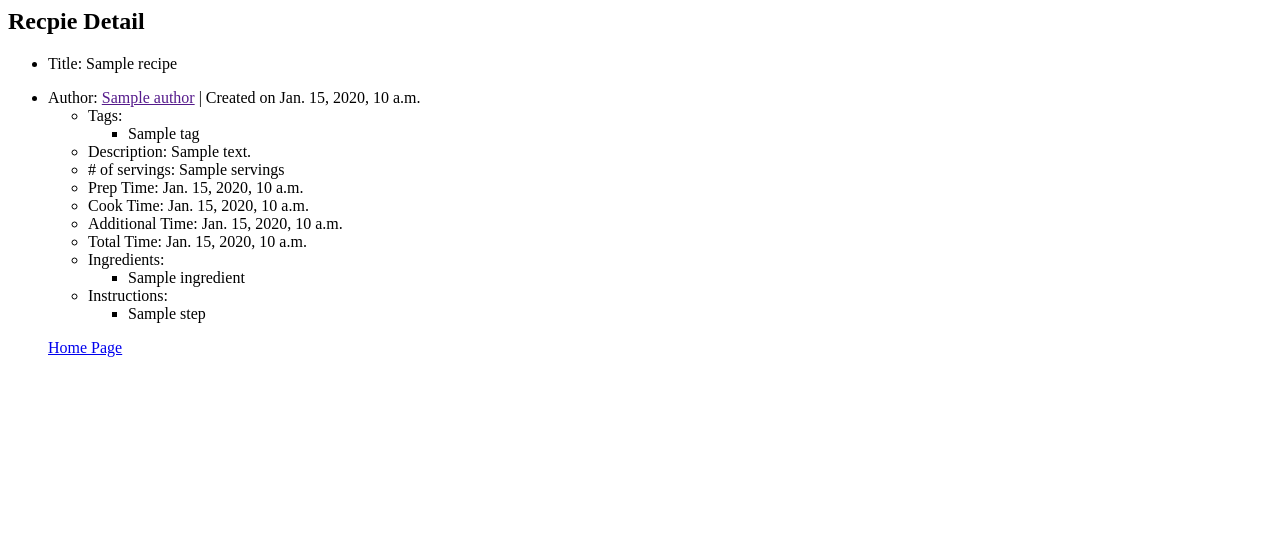
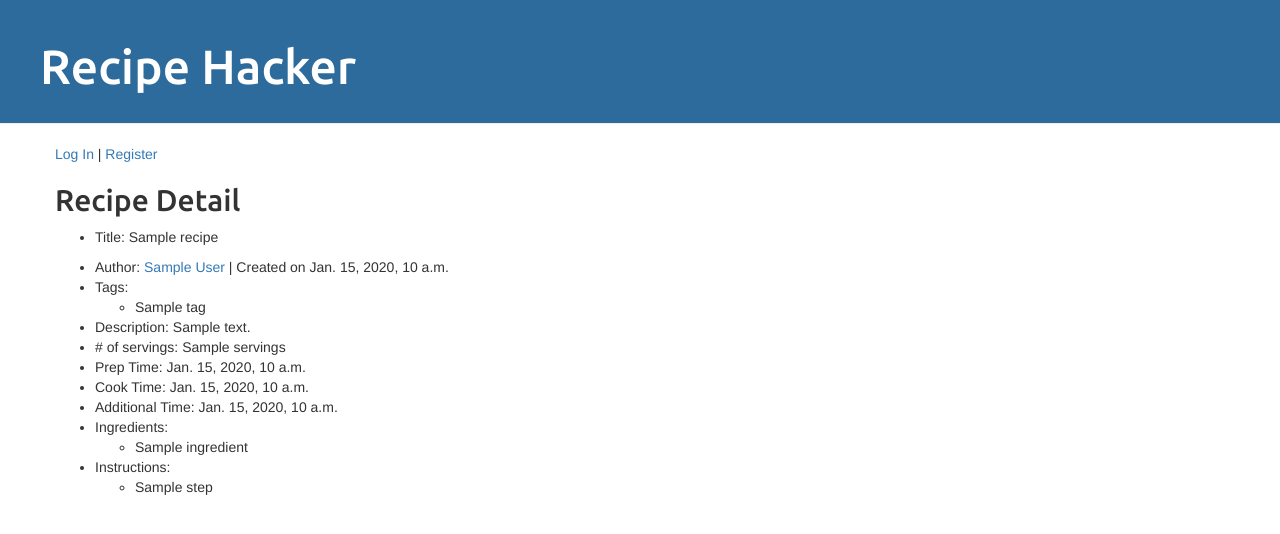
Before and after one commit to techieben/kaseq4-capstone-red, a Django app: template templates/recipe.html in a window 1280 px wide. Shown: the top 534 px of the page. Run offline with Django 3.2, Linux system fonts and the light colour scheme; the template is opened without the code that fills it: most values are stand-ins (such as "Sample title", 1, 10 or a date in 2020); data that the repository does not hold is empty; parts of the project's set-up code (start-up, migrations or seed data) failed here and were passed over; some libraries are stand-ins or nearby versions.

Commit message:
recipe details page working

```diff
--- a/recipe/forms.py
+++ b/recipe/forms.py
@@ -6,5 +6,6 @@ class RecipeForm(forms.ModelForm):
     class Meta:
         model = Recipe
         fields = [
-            'title', 'description', 'servings',
+            'title', 'description', 'tags', 'ingredients', 'instructions',
+            'servings', 'time_prep', 'time_cook', 'time_additional'
         ]
--- a/templates/nav.html
+++ b/templates/nav.html
@@ -8,8 +8,8 @@
 <p>
   <!-- {% if request.path != "/home/" %} <a href="/home">Home</a> | {% endif %} -->
   <a href="/">Notifications {{ request.user.notification_set.count }}</a> |
-  <a href="/">My Profile</a> | <a href="/recipe_add/">Add a Recipe</a> |
-  <a href="/">Favorite Recipes</a> |
+  <a href="/author/{{ request.user.id }}">My Profile</a> |
+  <a href="/recipe_add/">Add a Recipe</a> | <a href="/">Favorite Recipes</a> |
   <a href="/logout/">Log Out</a>
 </p>
 
--- a/templates/recipe.html
+++ b/templates/recipe.html
@@ -1,5 +1,7 @@
-<h2>Recpie Detail</h2>
-{% for recipe in recipes %}
+{% extends 'base.html' %} {% block content %} {% include 'nav.html' %}
+
+<h2>Recipe Detail</h2>
+
 <ul>
   <li>
     Title: {{recipe.title}}
@@ -7,10 +9,9 @@
 </ul>
 <ul>
   <li>
-    Author: <a href="">{{recipe.author.name}}</a> | Created on
+    Author: <a href="">{{recipe.author.display_name}}</a> | Created on
     {{recipe.date_created}}
   </li>
-  <ul>
   <li>
     Tags:
     <ul>
@@ -21,37 +22,28 @@
       {% endfor %}
     </ul>
   </li>
-
   <li>
     Description: {{recipe.description}}
   </li>
-
   <li>
     # of servings: {{recipe.servings}}
   </li>
-
   <li>
     <!-- will set up custom tag to make this easier -->
     <!-- Prep Time:  recipe|related_plain_time recipe.time_prep  -->
     Prep Time: {{recipe.time_prep}}
   </li>
-
   <li>
     <!-- will set up custom tag to make this easier -->
     <!-- Prep Time:  recipe|related_plain_time recipe.time_prep  -->
     Cook Time: {{recipe.time_cook}}
   </li>
-
   <li>
     <!-- will set up custom tag to make this easier -->
     <!-- Prep Time:  recipe|related_plain_time recipe.time_prep  -->
     Additional Time: {{recipe.time_additional}}
   </li>
-
-    <li>
-      Total Time: {{recipe.total_time}}
-    </li>
-
+  <!-- Total Time -->
   <li>
     Ingredients:
     <ul>
@@ -62,7 +54,6 @@
       {% endfor %}
     </ul>
   </li>
-
   <li>
     Instructions:
     <ul>
@@ -74,8 +65,5 @@
     </ul>
   </li>
 </ul>
-  <p>
-    <a href="{% url 'index' %}">Home Page</a>
-  </p>
-</ul>
-{% endfor %}
+
+{% endblock %}
```
Also changed, not shown: recipe/views.py (+7 -1 lines). Lines whose indentation alone changed are shown as unchanged.
